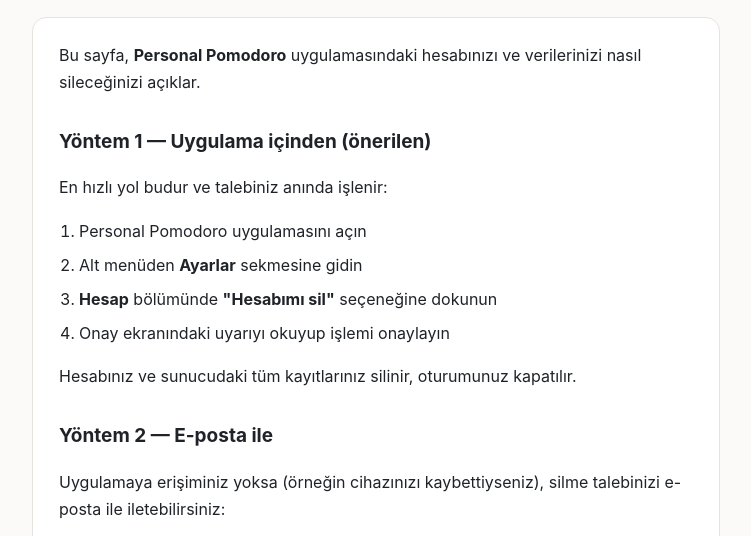
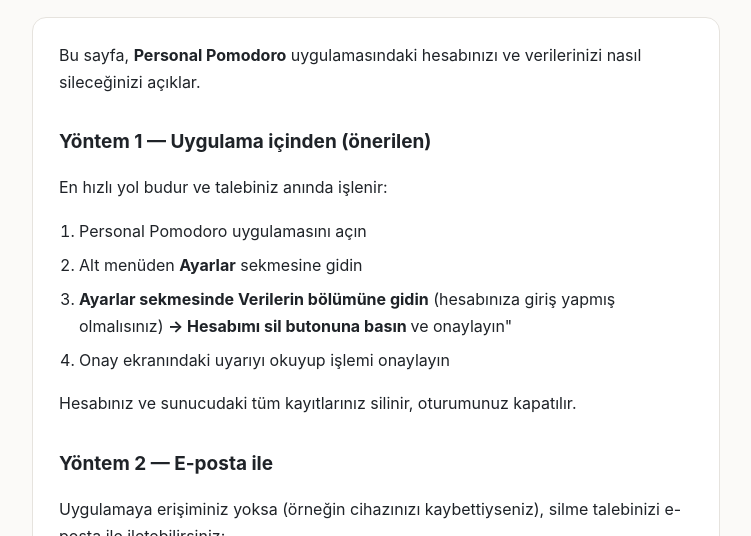
Before and after one commit to techfidanapps/PersonalPomodoroGizlilikPolitikas-, a plain HTML site: page account-deletion.html in a window 1280 px wide. Shown: the part 201-737 px from the top of the page, without its empty margins (264-1015 px from the left). Drawn offline with Linux system fonts and the light colour scheme.

Commit message:
Update account-deletion.html

```diff
--- a/account-deletion.html
+++ b/account-deletion.html
@@ -75,7 +75,7 @@
 <ol>
   <li>Personal Pomodoro uygulamasını açın</li>
   <li>Alt menüden <strong>Ayarlar</strong> sekmesine gidin</li>
-  <li><strong>Hesap</strong> bölümünde <strong>"Hesabımı sil"</strong> seçeneğine dokunun</li>
+  <li><strong>Ayarlar sekmesinde Verilerin bölümüne gidin</strong> (hesabınıza giriş yapmış olmalısınız) <strong>→ Hesabımı sil butonuna basın </strong> ve onaylayın"</li>
   <li>Onay ekranındaki uyarıyı okuyup işlemi onaylayın</li>
 </ol>
 <p>Hesabınız ve sunucudaki tüm kayıtlarınız silinir, oturumunuz kapatılır.</p>
```
